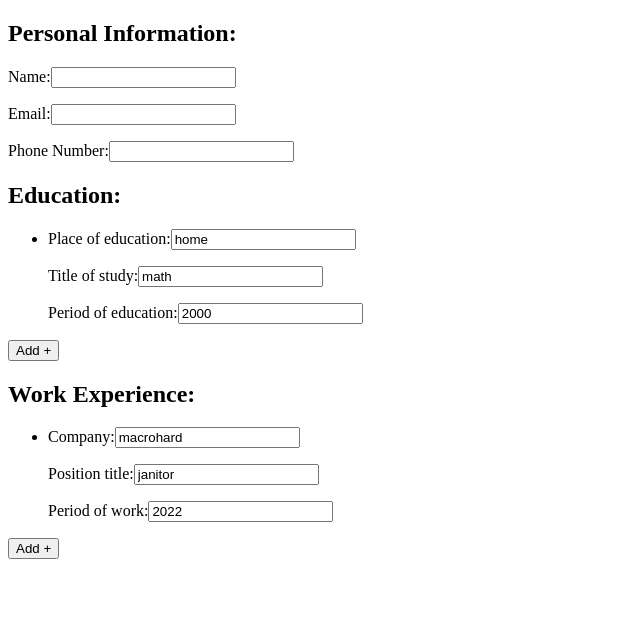
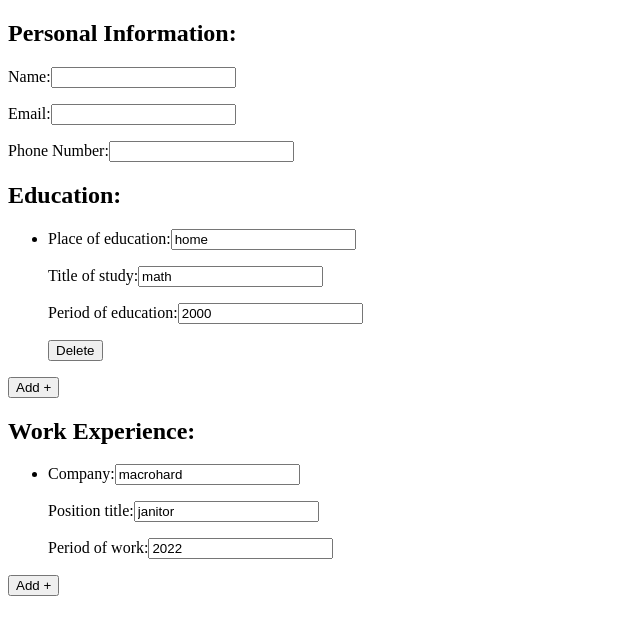
Before and after one commit to daniilpogosyan/cv-application, a React (Create React App) app: page / in a window 1280 px wide. Shown: the top 634 px of the page, without its empty margins (0-640 px from the left). Built offline with nearby package versions, Linux system fonts and the light colour scheme.

Commit message:
Add deleteItem button to Education Component

```diff
--- a/src/App.js
+++ b/src/App.js
@@ -40,6 +40,7 @@ class App extends React.Component {
 
     this.handleEducationItemChange = this.handleEducationItemChange.bind(this);
     this.handleEducationItemAdd = this.handleEducationItemAdd.bind(this);
+    this.handleEducationItemDelete = this.handleEducationItemDelete.bind(this);
 
     this.handleWorkExperienceItemChange = this.handleWorkExperienceItemChange.bind(this);
     this.handleWorkExperienceItemAdd = this.handleWorkExperienceItemAdd.bind(this);
@@ -84,6 +85,12 @@ class App extends React.Component {
     })
   }
 
+  handleEducationItemDelete(event, id) {
+    this.setState({
+      education: this.state.education.filter((item) => item.id !== id)
+    })
+  }
+
   handleWorkExperienceItemChange(event, id) {
     this.setState((state) => {
       const workExperience = JSON.parse(
@@ -125,6 +132,7 @@ class App extends React.Component {
           education={this.state.education}
           onItemUpdate={this.handleEducationItemChange}
           onItemAdd={this.handleEducationItemAdd}
+          onItemDelete={this.handleEducationItemDelete}
         />
         <WorkExperience
           workExperience={this.state.workExperience}
--- a/src/components/Education.js
+++ b/src/components/Education.js
@@ -18,6 +18,7 @@ export default class Education extends React.Component {
                 <EducationItem
                   educationItem={educationItem.data}
                   onUpdate={(event) => this.props.onItemUpdate(event, educationItem.id)}
+                  onDelete={(event) => this.props.onItemDelete(event, educationItem.id)}
                 />
               </li>
             ))
--- a/src/components/EducationItem.js
+++ b/src/components/EducationItem.js
@@ -28,6 +28,7 @@ export default class EducationItem extends React.Component {
           value={this.props.educationItem.period}
           onChange={this.props.onUpdate}
         />
+        <button onClick={this.props.onDelete}>Delete</button>
       </section>
     )
   }
```
